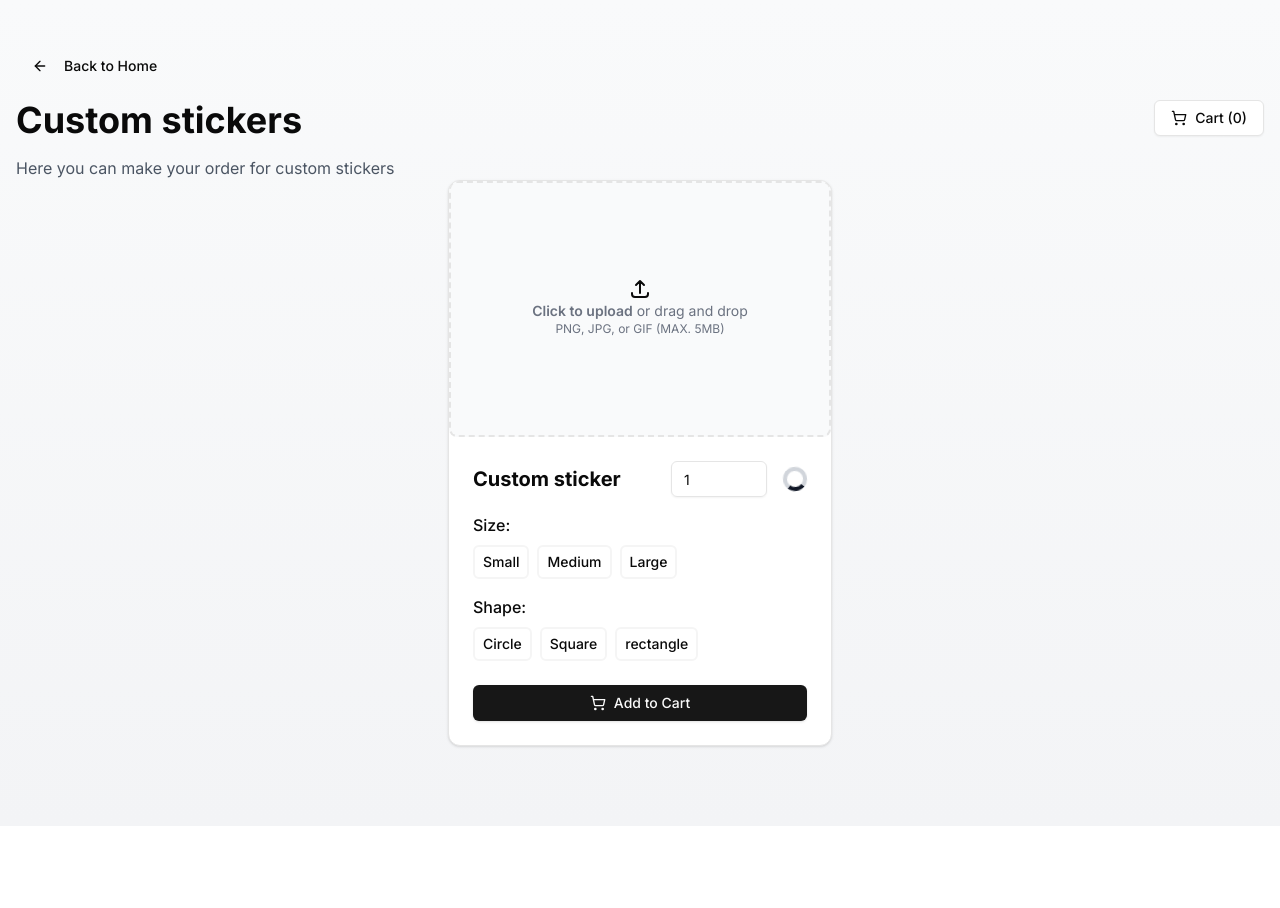
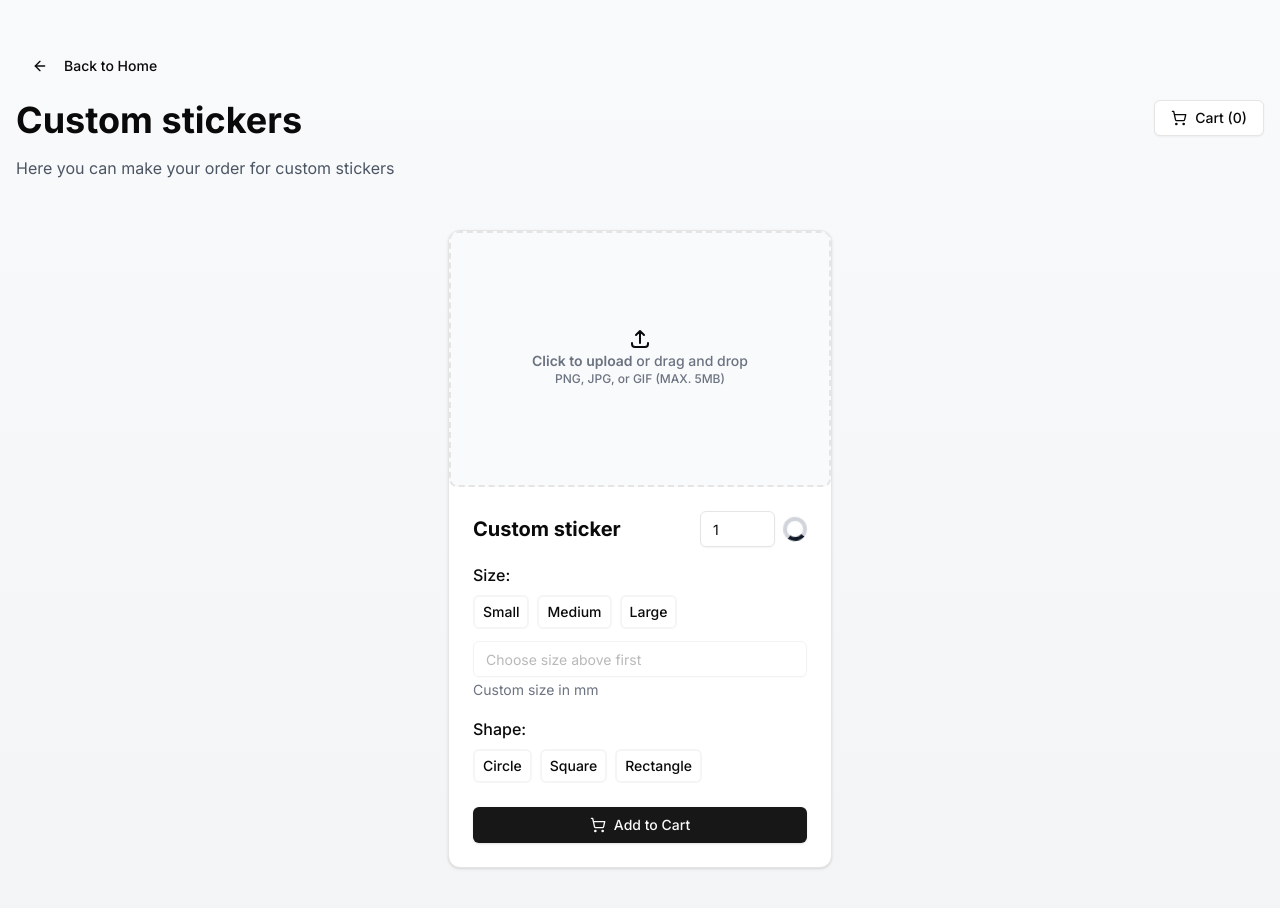
Before and after one commit to Matt5246/StickersCompany, a Next.js app: page /stickers/custom in a window 1280 px wide. Shown: the top 908 px of the page. Before the commit the page ends 826 px from the top, so only its background shows below. Built offline with nearby package versions, Linux system fonts and the light colour scheme.

Commit message:
feat: custom size and img shape formatting

```diff
--- a/app/api/calculatePrice/route.ts
+++ b/app/api/calculatePrice/route.ts
@@ -6,7 +6,7 @@ export async function POST(req: Request) {
 
         // Define price brackets for different sizes
         const priceMap: Record<string, number[]> = {
-            small: [3, 1.9, 1.2, 0.3], // 0-9, 10-39, 40+
+            small: [3, 1.9, 1.2, 0.3], // 0-9, 10-39, 40-79, 80+
             medium: [6, 3.8, 2.5, 0.6],
             large: [10, 6.35, 4, 1.6]
         };
@@ -18,12 +18,13 @@ export async function POST(req: Request) {
 
         // Determine price bracket based on quantity
         let basePrice: number;
-        if (quantity >= 40) basePrice = priceMap[size][2];
+        if (quantity >= 80) basePrice = priceMap[size][3];
+        else if (quantity >= 40) basePrice = priceMap[size][2];
         else if (quantity >= 10) basePrice = priceMap[size][1];
         else basePrice = priceMap[size][0];
 
         return NextResponse.json({ basePrice });
     } catch (error) {
-        return NextResponse.json({ error: "Invalid request" }, { status: 400 });
+        return NextResponse.json({ error}, { status: 400 });
     }
 }
--- a/app/api/checkout_sessions/route.js
+++ b/app/api/checkout_sessions/route.ts
@@ -1,20 +1,22 @@
 import Stripe from 'stripe';
-const stripe = new Stripe(process.env.STRIPE_SECRET_KEY);
+const stripe = new Stripe(process.env.STRIPE_SECRET_KEY || '');
+import { NextResponse } from "next/server";
 
-export async function POST(req) {
+
+export async function POST(req: Request) {
   try {
-    const body = await req.json().catch(() => null); // Gracefully handle invalid JSON
-    console.log(body);
-    // if (!body || !body.lineItems) {
-    //   return new Response(JSON.stringify({ error: 'Invalid request body' }), {
-    //     status: 400,
-    //     headers: { 'Content-Type': 'application/json' },
-    //   });
-    // }
-    const baseUrl = req.headers.origin || 'http://localhost:3000';
-    console.log(baseUrl);
+    const body = await req.json();
+    console.log('route res:',body);
+    if (!body) {
+      return new Response(JSON.stringify({ error: 'Invalid request body' }), {
+        status: 400,
+        headers: { 'Content-Type': 'application/json' },
+      });
+    }
+    const baseUrl = req.headers.get('origin') || 'http://localhost:3000';
+
     const session = await stripe.checkout.sessions.create({
-      customer_email: 'customer@example.com',
+      customer_email: body.email,
       submit_type: 'donate',
       billing_address_collection: 'auto',
       shipping_address_collection: {
@@ -33,14 +35,13 @@ export async function POST(req) {
       cancel_url: `${baseUrl}/?canceled=true`,
       automatic_tax: { enabled: true },
     });
-
-    return new Response(null, {
-      status: 303,
-      headers: { 'Location': session.url },
+    return new NextResponse(JSON.stringify({ url: session.url }), {
+      status: 200,
+      headers: { 'Content-Type': 'application/json' },
     });
-  } catch (err) {
+  } catch (err: any) {
     console.error('Stripe API Error:', err);
-    return new Response(JSON.stringify({ error: err.message }), {
+    return new NextResponse(JSON.stringify({ error: err.message }), {
       status: 500,
       headers: { 'Content-Type': 'application/json' },
     });
--- a/app/stickers/custom/page.tsx
+++ b/app/stickers/custom/page.tsx
@@ -7,7 +7,7 @@ import { Card, CardContent } from "@/components/ui/card";
 import { Input } from "@/components/ui/input";
 import { Label } from "@/components/ui/label";
 import { RadioGroup, RadioGroupItem } from "@/components/ui/radio-group";
-import { useCart } from "@/context/CartContext"; // Import the useCart hook
+import { useCart } from "@/context/CartContext";
 import { toast } from "@/hooks/use-toast";
 import { CartItem, Sticker } from "@/types/types";
 import { ArrowLeft, ShoppingCart } from "lucide-react";
@@ -15,26 +15,27 @@ import Image from "next/image";
 import Link from "next/link";
 import { useState } from "react";
 import PriceBadge from "@/components/PriceBadge";
-
+import { sizeLimits } from "@/lib/utils";
 
 
 export default function CategoryPage() {
-    const { addToCart } = useCart(); // Use the addToCart function from the context
-    const [imageFile, setImageFile] = useState<File | null>(null); // Store the image file
-    const [imagePreview, setImagePreview] = useState<string | null>(null); // Store the image preview URL
+    const { addToCart } = useCart();
+    const [imageFile, setImageFile] = useState<File | null>(null);
+    const [imagePreview, setImagePreview] = useState<string | null>(null);
     const [quantity, setQuantity] = useState(1);
     const [selectedSizes, setSelectedSizes] = useState<{ [key: number]: string }>({});
     const [selectedShape, setSelectedShape] = useState<{ [key: number]: string }>({});
     const [calculatedPrice, setCalculatedPrice] = useState<number | null>(null);
+    const [customSize, setCustomSize] = useState<number | null>(null);
 
     const sticker = {
         id: 1,
-        title: "Sample Sticker",
+        title: "Custom Sticker",
         price: 0,
         rating: 4.5,
         sales: 100,
         sizes: ["Small", "Medium", "Large"],
-        shape: ["Circle", "Square", "rectangle"],
+        shape: ["Circle", "Square", "Rectangle"],
         sizePrice: [3, 5, 8],
         image: "/145.png"
     };
@@ -78,22 +79,24 @@ export default function CategoryPage() {
 
     const handleAddToCart = (sticker: Sticker) => {
         const size = selectedSizes[sticker.id];
-        if (!size || calculatedPrice === null) {
+        const shape = selectedShape[sticker.id];
+        if (!size || !shape || calculatedPrice === null || customSize === null) {
             toast({
-                title: "Please select size and color",
-                description: "You must select both size and color before adding to cart.",
+                title: "Please select size and Shape",
+                description: "You must select both size pick the custom size and shape before adding to cart.",
                 variant: "destructive",
             });
             return;
         }
 
         const cartItem: CartItem = {
-            id: sticker.id,
+            id: Date.now(),
             title: sticker.title,
             price: calculatedPrice,
-            shape: selectedShape[sticker.id],
+            shape,
             quantity,
-            image: imagePreview || sticker.image, // Use the preview URL or fallback to the default image
+            customSize,
+            image: imagePreview || sticker.image,
             size,
             imageFile: imageFile || null,
         };
@@ -104,6 +107,17 @@ export default function CategoryPage() {
             title: "Added to cart",
             description: `${sticker.title} (${size}) has been added to your cart.`,
         });
+    };
+
+    const handleSizeChange = (value: string) => {
+        setSelectedSizes({ ...selectedSizes, [sticker.id]: value });
+        setCustomSize(sizeLimits[value]?.min || 10);
+    };
+
+    const shapeStyles: { [key: string]: string } = {
+        Circle: "w-64 h-64 rounded-full",
+        Square: "w-64 h-64",
+        Rectangle: "w-64 h-48",
     };
 
     return (
@@ -126,15 +140,20 @@ export default function CategoryPage() {
                         </div>
                     </div>
 
-                    <div className="flex justify-center items-center h-full">
+                    <div className="flex justify-center items-center h-full mt-[50px]">
                         <Card key={sticker.id} className="w-96 overflow-hidden hover:shadow-xl transition-all">
                             <div className="flex flex-col items-center gap-2">
-                                <label className="flex flex-col items-center justify-center w-full h-64 border-2 border-dashed rounded-lg cursor-pointer bg-gray-50 dark:bg-gray-700 hover:bg-gray-100 dark:hover:bg-gray-600 transition-colors">
+                                <Label className="flex flex-col items-center justify-center w-full h-64 border-2 border-dashed rounded-lg cursor-pointer bg-gray-50 dark:bg-gray-700 hover:bg-gray-100 dark:hover:bg-gray-600 transition-colors">
                                     {imagePreview ? (
-                                        <Image src={imagePreview} alt="Preview" width={300} height={300} className="w-full h-full object-cover rounded-lg" />
+                                        <Image src={imagePreview} alt="Preview" width={500} height={500} className={`object-cover ${shapeStyles[selectedShape[sticker.id]]}`}
+                                            style={{
+                                                borderRadius: selectedShape[sticker.id] === "Circle" ? "50%" : "0%",
+                                            }} />
                                     ) : (
                                         <div className="flex flex-col items-center justify-center pt-5 pb-6">
-                                            <UploadIcon className="w-8 h-8 mb-2 text-gray-500 dark:text-gray-400" />
+                                            <UploadIcon
+                                                //@ts-ignore
+                                                className="w-8 h-8 mb-2 text-gray-500 dark:text-gray-400" />
                                             <p className="text-sm text-gray-500 dark:text-gray-400">
                                                 <span className="font-semibold">Click to upload</span> or drag and drop
                                             </p>
@@ -142,7 +161,7 @@ export default function CategoryPage() {
                                         </div>
                                     )}
                                     <input type="file" accept="image/*" onChange={handleImageChange} className="hidden" />
-                                </label>
+                                </Label>
                             </div>
 
                             <CardContent className="p-6">
@@ -150,13 +169,13 @@ export default function CategoryPage() {
                                     <div className="flex-1">
                                         <h2 className="text-xl font-bold">Custom sticker</h2>
                                     </div>
-                                    <div className="flex-2 flex items-center gap-4">
+                                    <div className="flex-2 flex items-center gap-2">
                                         <Input
                                             type='number'
-                                            className="w-24"
+                                            className="w-min-[50px] w-[75px]"
                                             placeholder="Quantity"
                                             max={2000}
-                                            min={0}
+                                            min={1}
                                             value={quantity}
                                             onChange={(e) => {
                                                 const value = Math.min(Number(e.target.value), 2000);
@@ -172,7 +191,10 @@ export default function CategoryPage() {
                                         <h4 className="font-medium mb-2">Size:</h4>
                                         <RadioGroup
                                             value={selectedSizes[sticker.id] || ""}
-                                            onValueChange={(value) => setSelectedSizes({ ...selectedSizes, [sticker.id]: value })}
+                                            onValueChange={(value) => {
+                                                setSelectedSizes({ ...selectedSizes, [sticker.id]: value });
+                                                handleSizeChange(value);
+                                            }}
                                             defaultValue="small"
                                         >
                                             <div className="flex gap-2 flex-wrap">
@@ -189,6 +211,24 @@ export default function CategoryPage() {
                                                 ))}
                                             </div>
                                         </RadioGroup>
+                                        <Input
+                                            type="number"
+                                            className="w-full mt-3"
+                                            placeholder="Choose size above first"
+                                            min={sizeLimits[selectedSizes[sticker.id]]?.min || 10}
+                                            max={sizeLimits[selectedSizes[sticker.id]]?.max || 100}
+                                            value={customSize || undefined}
+                                            required
+                                            disabled={!selectedSizes[sticker.id]}
+                                            onChange={(e) => {
+                                                const value = Number(e.target.value);
+                                                const limits = sizeLimits[selectedSizes[sticker.id]];
+                                                if (limits) {
+                                                    setCustomSize(Math.min(Math.max(value, limits.min), limits.max));
+                                                }
+                                            }}
+                                        />
+                                        <span className="text-sm text-gray-500 dark:text-gray-400">Custom size in mm</span>
                                     </div>
 
                                     <div>
--- a/components/PriceBadge.tsx
+++ b/components/PriceBadge.tsx
@@ -10,11 +10,11 @@ interface PriceBadgeProps {
 const PriceBadge: React.FC<PriceBadgeProps> = ({ price }) => {
 
     return (
-        <Badge variant="secondary" className="text-lg px-3 py-1">
+        <Badge variant="secondary" className="text-md px-1.5 py-1.5">
             {price === null ? (
                 <div className="w-6 h-6 border-4 border-gray-300 border-t-gray-900 rounded-full animate-spin"></div>
             ) : (
-                `${price.toFixed(2)} ZŁ`
+                `${price % 1 === 0 ? price.toFixed(0) : price.toFixed(2)}zł`
             )}
         </Badge>
     );
--- a/context/CartContext.tsx
+++ b/context/CartContext.tsx
@@ -56,7 +56,7 @@ export const CartProvider = ({ children }: CartProviderProps) => {
         }
     };
     const updateQuantity = async (id: number, size: string, newQuantity: number) => {
-        if (newQuantity < 1) return;
+        if (newQuantity < 1 || newQuantity > 2000) return;
 
         const newPrice = await fetchPrice(size.toLowerCase(), newQuantity);
 
--- a/lib/utils.ts
+++ b/lib/utils.ts
@@ -5,6 +5,11 @@ export function cn(...inputs: ClassValue[]) {
   return twMerge(clsx(inputs))
 }
 
+export const sizeLimits: Record<string, { min: number; max: number }> = {
+  Small: { min: 10, max: 30 },
+  Medium: { min: 31, max: 60 },
+  Large: { min: 61, max: 100 },
+};
 
 export const categoryData = {
     anime: {
--- a/package.json
+++ b/package.json
@@ -18,6 +18,7 @@
     "@radix-ui/react-tabs": "^1.1.1",
     "@radix-ui/react-toast": "^1.2.2",
     "@stripe/stripe-js": "^5.5.0",
+    "axios": "^1.7.9",
     "class-variance-authority": "^0.7.0",
     "clsx": "^2.1.1",
     "lucide-react": "^0.454.0",
```
Also changed, not shown: app/stickers/[category]/page.tsx (+6 -8 lines), components/CartModal.js (+43 -5 lines), types/types.d.ts (+4 -3 lines), 1 other file (tests, documents, lock files or other folders).
